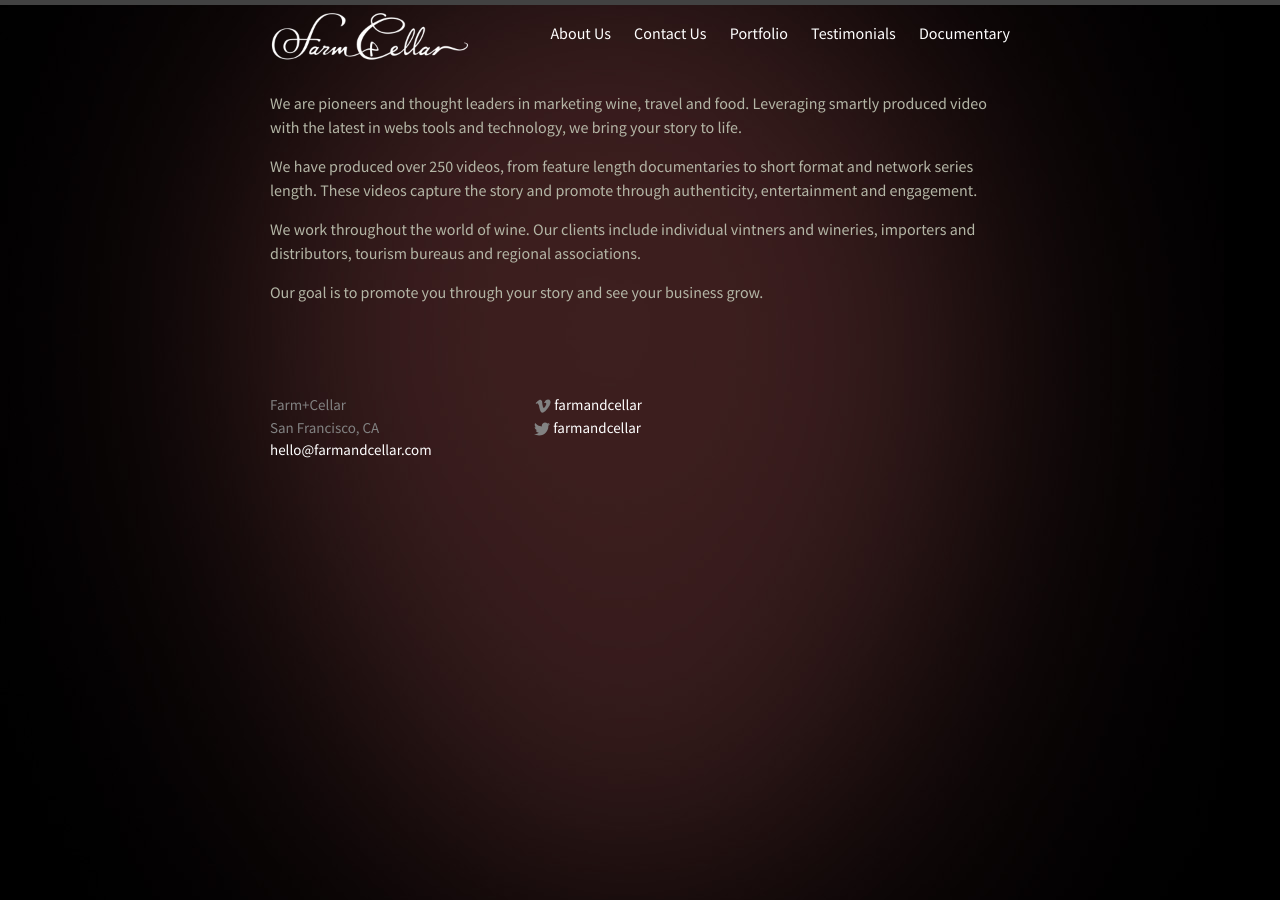
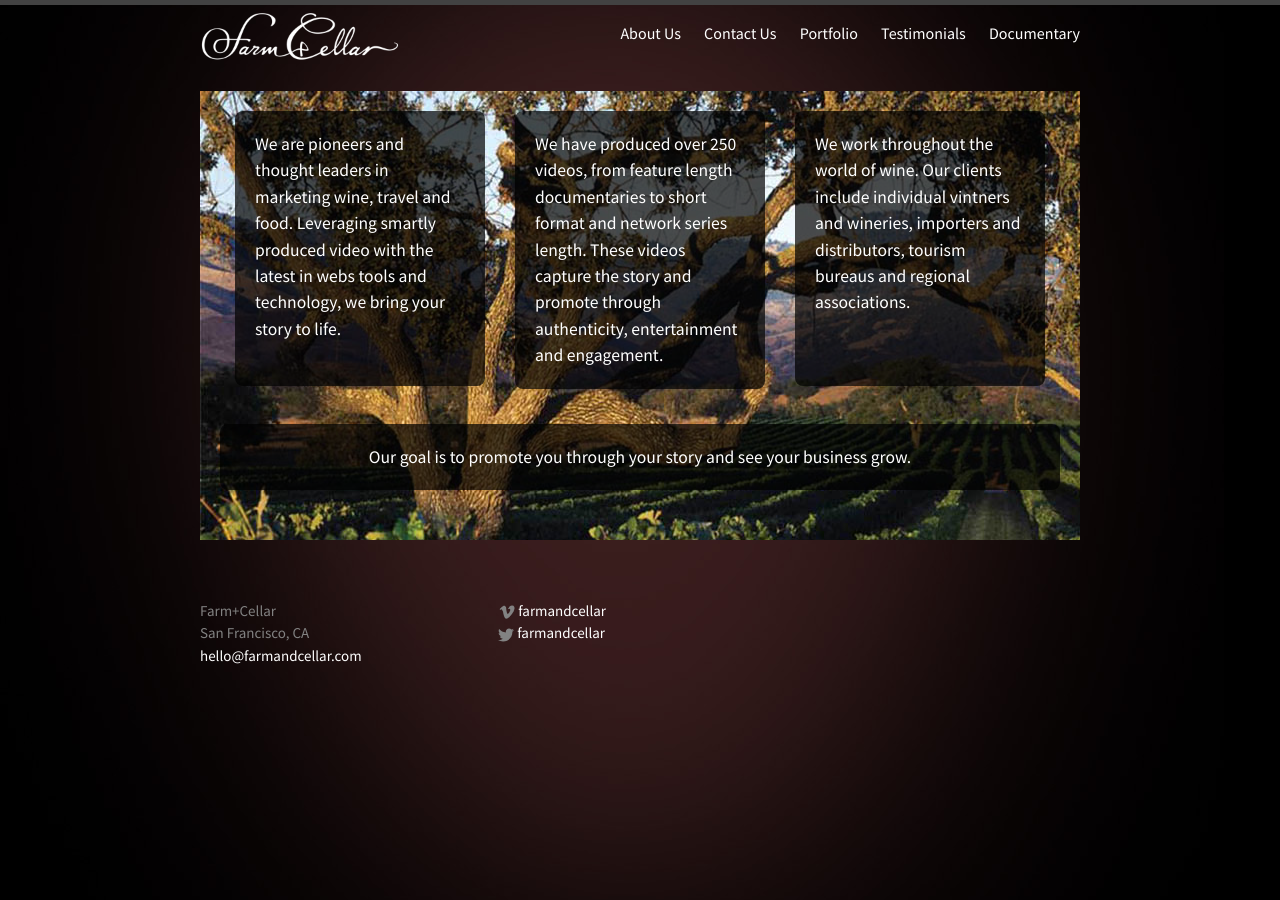
Before and after one commit to farmandcellar/farmandcellar.github.io, a Jekyll site: the page built from about.md, in a window 1280 px wide. Built offline with Jekyll 4.4.1, drawn with Linux system fonts in a browser that asks for light colours.

Commit message:
add bootstrap + old about page

```diff
--- a/_includes/head.html
+++ b/_includes/head.html
@@ -7,6 +7,7 @@
   <meta name="description" content="{% if page.excerpt %}{{ page.excerpt | strip_html | strip_newlines | truncate: 160 }}{% else %}{{ site.description }}{% endif %}">
 
   <link href='https://fonts.googleapis.com/css?family=Source+Sans+Pro:400,700' rel='stylesheet' type='text/css'>
+  <link rel="stylesheet" href="https://maxcdn.bootstrapcdn.com/bootstrap/3.3.6/css/bootstrap.min.css" integrity="sha384-1q8mTJOASx8j1Au+a5WDVnPi2lkFfwwEAa8hDDdjZlpLegxhjVME1fgjWPGmkzs7" crossorigin="anonymous">
 
   <link rel="stylesheet" href="{{ "/css/main.css" | prepend: site.baseurl }}">
   <link rel="stylesheet" href="{{ "/css/flexslider.css" | prepend: site.baseurl }}">
--- /dev/null
+++ b/_layouts/about_page.html
@@ -0,0 +1,11 @@
+---
+layout: default
+---
+<article class="post">
+    <div class="field-bg">
+
+        <div class="post-content">
+            {{ content }}
+        </div>
+    </div>
+</article>
--- a/about.md
+++ b/about.md
@@ -1,13 +1,29 @@
 ---
-layout: page
+layout: about_page
 title: About Us
 permalink: /about-us/
 ---
 
+<div class="col-xs-4">
+<p>
 We are pioneers and thought leaders in marketing wine, travel and food. Leveraging smartly produced video with the latest in webs tools and technology, we bring your story to life.
+</p>
+</div>
 
+<div class="col-xs-4">
+<p>
 We have produced over 250 videos, from feature length documentaries to short format and network series length. These videos capture the story and promote through authenticity, entertainment and engagement.
+</p>
+</div>
 
+<div class="col-xs-4">
+<p>
 We work throughout the world of wine. Our clients include individual vintners and wineries, importers and distributors, tourism bureaus and regional associations.
+</p>
+</div>
 
-Our goal is to promote you through your story and see your business grow.
+<div class="clearfix"></div>
+
+<p class="blurb">
+    Our goal is to promote you through your story and see your business grow.
+</p>
--- a/css/main.scss
+++ b/css/main.scss
@@ -23,7 +23,7 @@ $grey-color-light: lighten($grey-color, 40%);
 $grey-color-dark:  darken($grey-color, 25%);
 
 // Width of the content area
-$content-width:    800px;
+$content-width:    1000px;
 
 $on-palm:          600px;
 $on-laptop:        800px;
@@ -94,3 +94,27 @@ blockquote footer div.quote-name {
 .center {
     text-align: center;
 }
+
+.field-bg {
+    padding: 20px;
+    background-image: url('/img/field_1140.jpg');
+    background-repeat: no-repeat;
+
+    p {
+        font-size: 1.1em;
+        color: #fff;
+        background-color: rgba(0, 0, 0, 0.7);
+        border-radius: 8px;
+        padding: 20px;
+        min-height: 275px;
+        &.blurb {
+            margin-top: 20px;
+            text-align: center;
+            min-height: 0;
+        }
+    }
+}
+
+nav.site-nav a {
+    box-sizing: content-box;
+}
```
